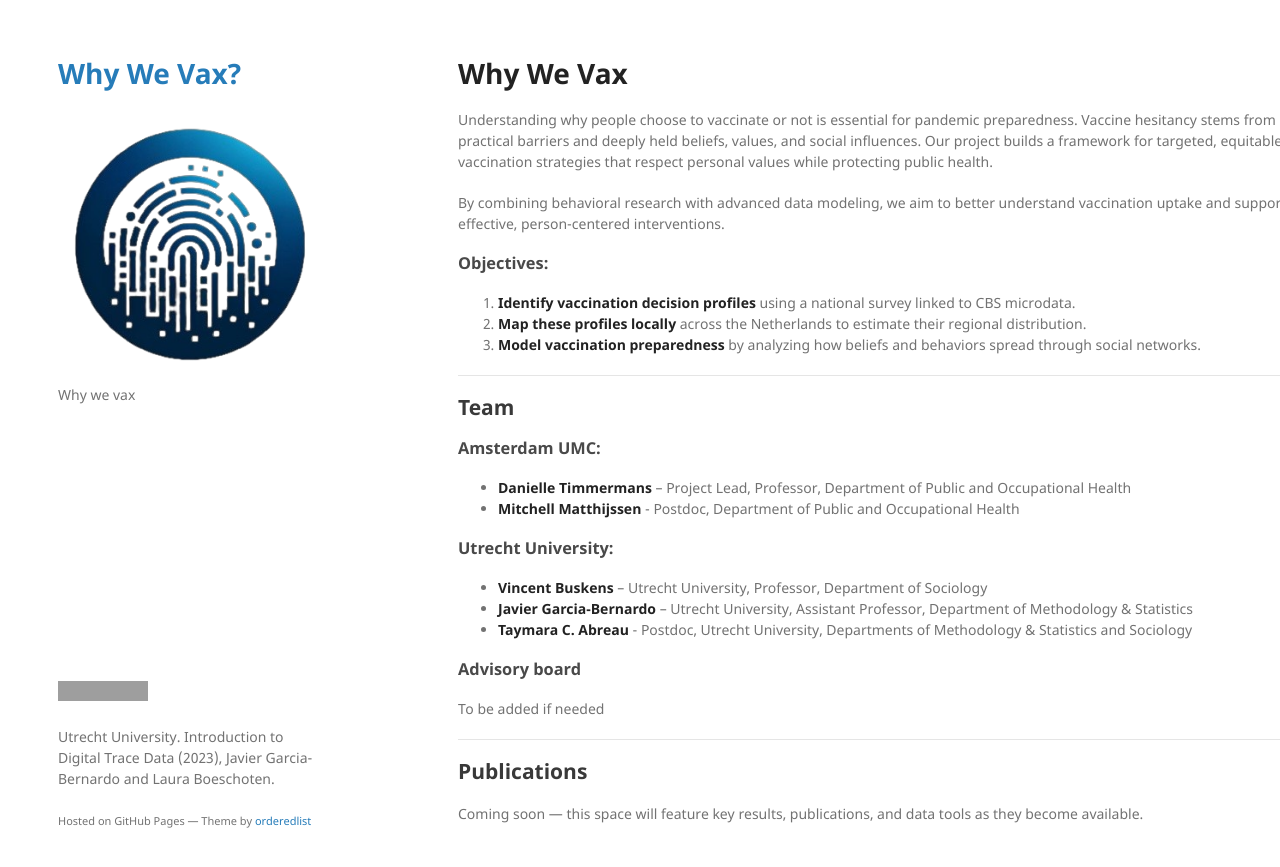
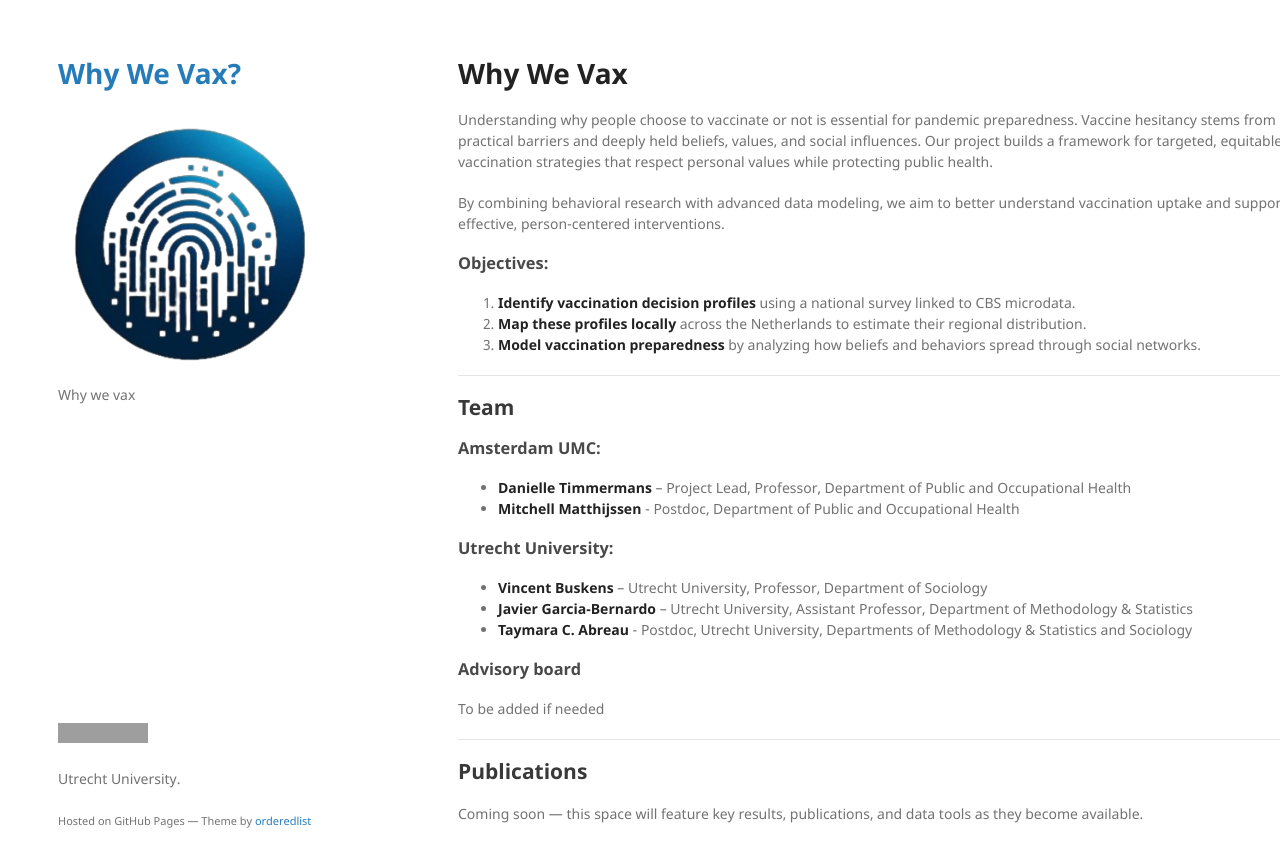
Before and after one commit to WhyWeVax/WhyWeVax.github.io, a Jekyll site: the page built from index.md, in a window 1280 px wide. Shown: the top 867 px of the page. Built offline with Jekyll 4.4.1, drawn with Linux system fonts in a browser that asks for light colours; grey boxes are pictures that could not be loaded.

Commit message:
remove copyright old

```diff
--- a/_layouts/default.html
+++ b/_layouts/default.html
@@ -41,7 +41,7 @@
 
           </p>
           <p>
-            Utrecht University. Introduction to Digital Trace Data (2023), Javier Garcia-Bernardo and Laura Boeschoten.
+            Utrecht University.
           </p>
 
         <p><small>Hosted on GitHub Pages &mdash; Theme by <a href="https://github.com/orderedlist">orderedlist</a></small></p>
```
